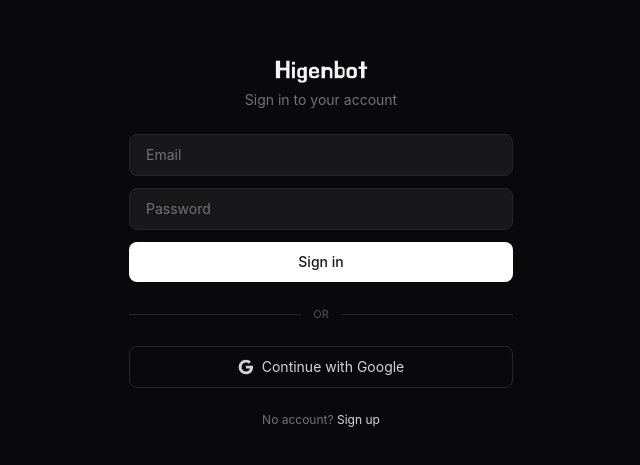
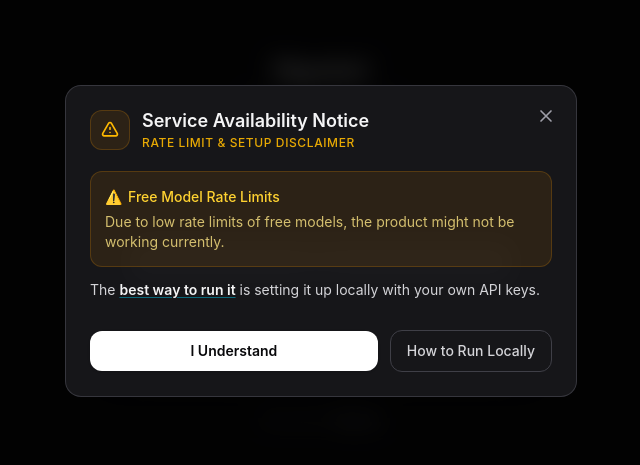
Before and after one commit to Hollow3k/higenbot, a React (Vite) app in the folder frontend/: page /login in a window 1280 px wide. Shown: the part 159-624 px from the top of the page, without its empty margins (319-959 px from the left). Built offline with nearby package versions, Linux system fonts and the light colour scheme; no server answers.

Commit message:
disclaimer

```diff
--- a/frontend/src/App.tsx
+++ b/frontend/src/App.tsx
@@ -1,3 +1,4 @@
+import { useState, useEffect } from 'react'
 import { Route, Routes } from 'react-router-dom'
 import LandingPage from './pages/LandingPage'
 import AuthPage from './pages/AuthPage'
@@ -5,10 +6,32 @@
 import ProjectsPage from './pages/ProjectsPage'
 import { AuthProvider } from './providers/AuthProvider'
 import { ProtectedRoute } from './components/ProtectedRoute'
+import { DisclaimerModal } from './components/DisclaimerModal'
 
 function App() {
+  const [showDisclaimer, setShowDisclaimer] = useState(false)
+
+  useEffect(() => {
+    // Show disclaimer popup when the site is opened if not dismissed in current session
+    const dismissed = sessionStorage.getItem('higenbot_disclaimer_dismissed')
+    if (!dismissed) {
+      setShowDisclaimer(true)
+    }
+  }, [])
+
+  const handleDismissDisclaimer = () => {
+    sessionStorage.setItem('higenbot_disclaimer_dismissed', 'true')
+    setShowDisclaimer(false)
+  }
+
   return (
     <AuthProvider>
+      {showDisclaimer && (
+        <DisclaimerModal
+          onConfirm={handleDismissDisclaimer}
+          onCancel={handleDismissDisclaimer}
+        />
+      )}
       <Routes>
         <Route path="/" element={<LandingPage />} />
         <Route path="/login" element={<AuthPage />} />
--- a/frontend/src/components/DisclaimerModal.tsx
+++ b/frontend/src/components/DisclaimerModal.tsx
@@ -1,41 +1,87 @@
+import { useState } from 'react';
+
 interface DisclaimerModalProps {
   onConfirm: () => void;
-  onCancel: () => void;
+  onCancel?: () => void;
 }
 
 export function DisclaimerModal({ onConfirm, onCancel }: DisclaimerModalProps) {
+  const [showDetails, setShowDetails] = useState(false);
+
+  const handleClose = () => {
+    if (onConfirm) {
+      onConfirm();
+    } else if (onCancel) {
+      onCancel();
+    }
+  };
+
   return (
-    <div className="fixed inset-0 z-50 flex items-center justify-center bg-black/70 backdrop-blur-sm">
-      <div className="w-full max-w-md mx-4 bg-zinc-900 border border-zinc-700 rounded-2xl p-6 shadow-2xl space-y-4">
-        <div className="space-y-1">
-          <h2 className="text-base font-semibold text-zinc-100">
-            Before you dive in
-          </h2>
-          <p className="text-xs text-zinc-500 uppercase tracking-wider">
-            A quick note
-          </p>
+    <div className="fixed inset-0 z-50 flex items-center justify-center bg-black/75 backdrop-blur-md p-4 animate-in fade-in duration-200">
+      <div className="w-full max-w-lg bg-zinc-900/95 border border-zinc-700/80 rounded-2xl p-6 shadow-2xl space-y-5 text-zinc-100 relative">
+        <button
+          onClick={handleClose}
+          className="absolute top-4 right-4 text-zinc-400 hover:text-zinc-100 transition-colors p-1 rounded-lg hover:bg-zinc-800 cursor-pointer"
+          aria-label="Close modal"
+        >
+          <svg className="w-5 h-5" fill="none" stroke="currentColor" viewBox="0 0 24 24">
+            <path strokeLinecap="round" strokeLinejoin="round" strokeWidth={2} d="M6 18L18 6M6 6l12 12" />
+          </svg>
+        </button>
+
+        <div className="flex items-center gap-3">
+          <div className="flex h-10 w-10 shrink-0 items-center justify-center rounded-xl bg-amber-500/10 border border-amber-500/20 text-amber-400">
+            <svg className="w-5 h-5" fill="none" stroke="currentColor" viewBox="0 0 24 24">
+              <path strokeLinecap="round" strokeLinejoin="round" strokeWidth={2} d="M12 9v2m0 4h.01m-6.938 4h13.856c1.54 0 2.502-1.667 1.732-3L13.732 4c-.77-1.333-2.694-1.333-3.464 0L3.34 16c-.77 1.333.192 3 1.732 3z" />
+            </svg>
+          </div>
+          <div>
+            <h2 className="text-lg font-semibold text-zinc-100 leading-tight">
+              Service Availability Notice
+            </h2>
+            <p className="text-xs text-amber-400/90 font-medium uppercase tracking-wider mt-0.5">
+              Rate Limit & Setup Disclaimer
+            </p>
+          </div>
         </div>
 
-        <p className="text-sm text-zinc-300 leading-relaxed">
-          Higenbot currently uses <span className="text-zinc-100 font-medium">free / low-cost AI models</span> to keep the demo accessible. Generated games may have rough edges, limited interactivity, or occasional errors.
-        </p>
+        <div className="space-y-3 text-sm text-zinc-300 leading-relaxed">
+          <div className="rounded-xl border border-amber-500/20 bg-amber-500/10 p-3.5 text-amber-200/90">
+            <p className="font-medium text-amber-300 mb-1 flex items-center gap-1.5">
+              <span>⚠️</span> Free Model Rate Limits
+            </p>
+            <p className="text-xs sm:text-sm text-amber-200/80">
+              Due to low rate limits of free models, the product might not be working currently.
+            </p>
+          </div>
 
-        <p className="text-sm text-zinc-400 leading-relaxed">
-          For significantly better results, run the project locally with a higher-tier model like <span className="text-zinc-200">Claude Sonnet</span> or <span className="text-zinc-200">GPT-4o</span>.
-        </p>
+          <p className="text-zinc-300">
+            The <span className="text-zinc-100 font-semibold underline decoration-cyan-500/50 underline-offset-2">best way to run it</span> is setting it up locally with your own API keys.
+          </p>
+
+          {showDetails && (
+            <div className="mt-3 p-3 bg-zinc-950/80 border border-zinc-800 rounded-xl text-xs space-y-2 text-zinc-400 font-mono">
+              <p className="text-zinc-200 font-sans font-medium">Quick Local Setup Guide:</p>
+              <p>1. Clone repository: <code className="text-cyan-300">git clone https://github.com/Hollow3k/higenbot.git</code></p>
+              <p>2. Configure API keys in <code className="text-cyan-300">backend/.env</code></p>
+              <p>3. Start backend: <code className="text-cyan-300">cd backend && uvicorn main:app --reload</code></p>
+              <p>4. Start frontend: <code className="text-cyan-300">cd frontend && npm run dev</code></p>
+            </div>
+          )}
+        </div>
 
         <div className="flex items-center gap-3 pt-2">
           <button
-            onClick={onConfirm}
-            className="flex-1 rounded-lg bg-white text-zinc-900 px-4 py-2.5 text-sm font-medium hover:opacity-90 transition-opacity"
+            onClick={handleClose}
+            className="flex-1 rounded-xl bg-white text-zinc-950 px-4 py-2.5 text-sm font-semibold hover:bg-zinc-200 transition-colors shadow-sm cursor-pointer"
           >
-            Got it, let's build
+            I Understand
           </button>
           <button
-            onClick={onCancel}
-            className="rounded-lg border border-zinc-700 text-zinc-400 px-4 py-2.5 text-sm hover:text-zinc-200 hover:border-zinc-500 transition-colors"
+            onClick={() => setShowDetails(!showDetails)}
+            className="rounded-xl border border-zinc-700 text-zinc-300 px-4 py-2.5 text-sm font-medium hover:bg-zinc-800 hover:text-zinc-100 transition-colors cursor-pointer"
           >
-            Cancel
+            {showDetails ? "Hide Setup Steps" : "How to Run Locally"}
           </button>
         </div>
       </div>
```
